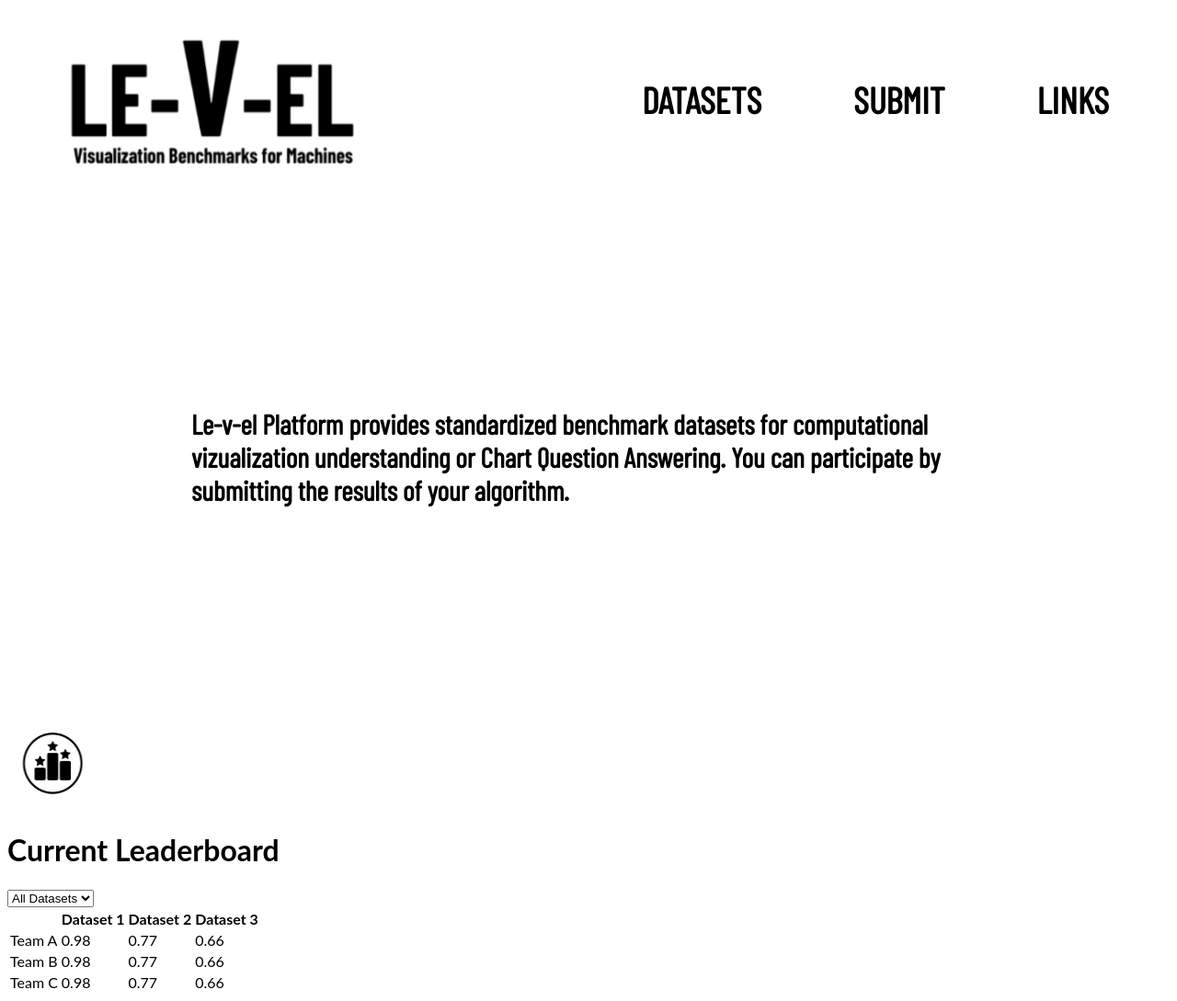
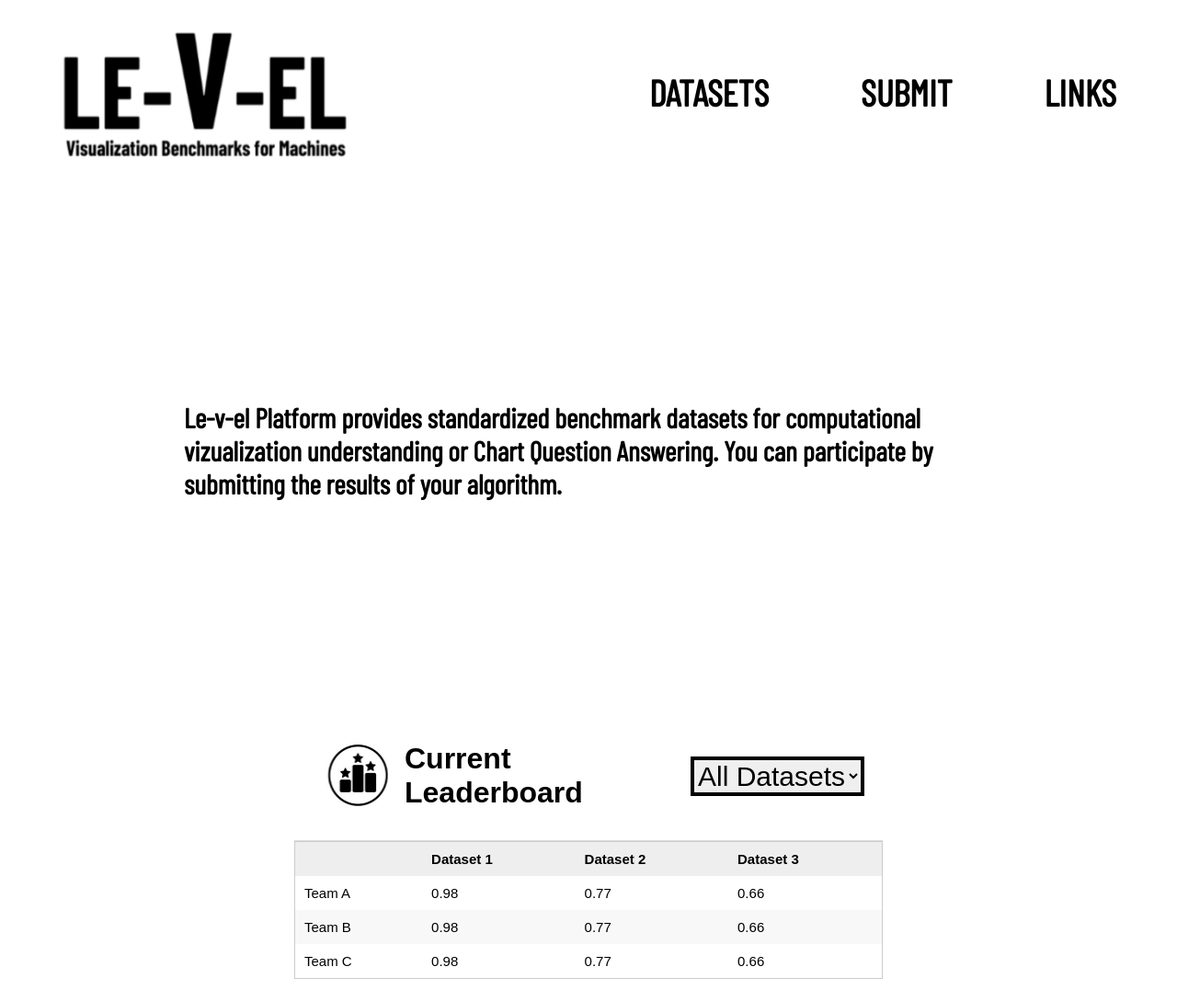
Before and after one commit to WoodyLinwc/LEVEL, a Jekyll site: the page built from index.md, in a window 1280 px wide. Shown: the whole page at 92% size. Built offline with Jekyll 4.4.1, drawn with Linux system fonts in a browser that asks for light colours; after the commit the page ends 1065 px from its top, so only the background shows below that.

Commit message:
Update style.css

```diff
--- a/css/style.css
+++ b/css/style.css
@@ -113,6 +113,71 @@ background-color: #ddd;
     clear: both;
     display: table;
 }
+body {
+    font-family: Arial, sans-serif;
+    margin: 0;
+    padding: 0;
+}
+
+header {
+    width: 50%;
+    display: flex;
+    justify-content: space-between;
+    align-items: center;
+    margin-left: auto;
+    margin-right: auto;
+    padding: 20px;
+    background-color: white;
+    border-bottom: 1px solid #ddd;
+}
+
+h1 {
+    margin: 0;
+    text-align: left;
+}
+
+.selection {
+    display: flex;
+    align-items: center;
+}
+
+p {
+  margin-left: auto;
+  margin-right: auto;
+}
+
+table {
+    width: 50%;
+    font-size: 15px;
+    border-collapse: collapse;
+    align-items: center;
+    /* Center the table horizontally */
+    margin-left: auto;
+    margin-right: auto;
+    border: 1px solid #ccc;
+}
 
 
+th, td {
+    padding: 10px;
+    text-align: left;
+}
+select {
+  font-size: 30px;
+   /* Border width, style, and color */
+  border: 4px solid black;
+
+}
+
+thead {
+    background-color: #eee;
+
+}
+
+/* style of table
+ */
+tbody tr:nth-child(even) {
+    background-color: #f8f8f8;
+}
+
 /* leaderboard section */
```
